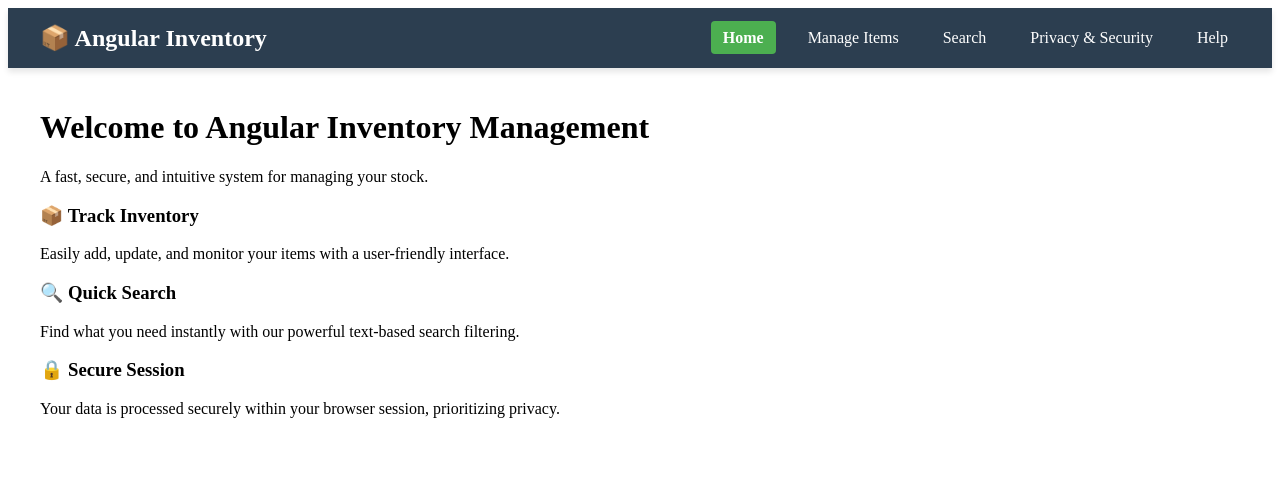
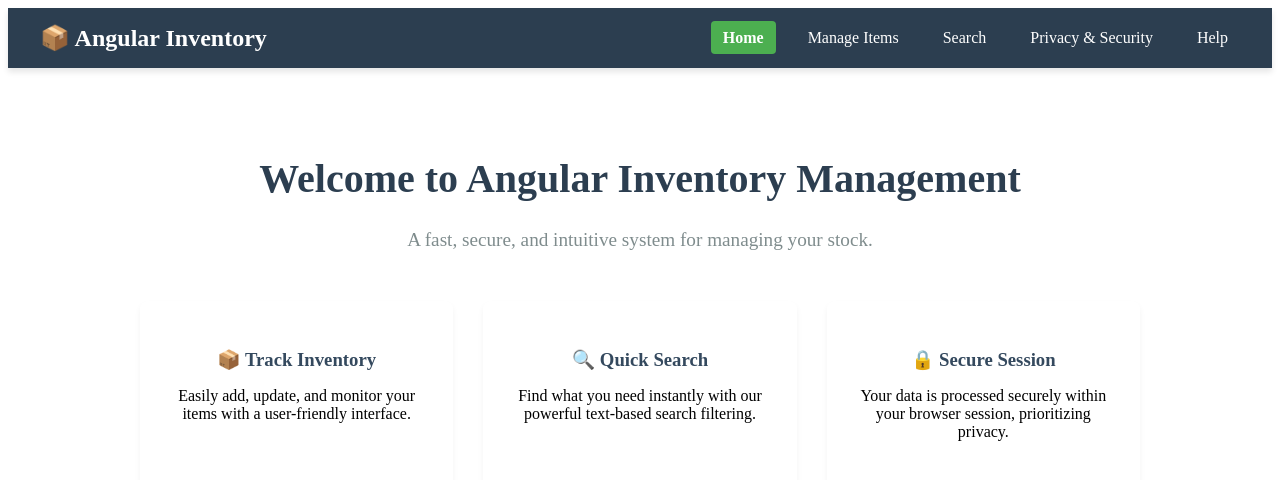
Before and after one commit to DAIJIAYANG/PROG2005-A2-Inventory-App, an Angular app in the folder Part2-Angular/: page / in a window 1280 px wide. Shown: the top 480 px of the page. Built offline with nearby package versions, Linux system fonts and the light colour scheme.

Commit message:
Explain the purpose of the application

```diff
--- a/Part2-Angular/src/app/pages/home/home.component.css
+++ b/Part2-Angular/src/app/pages/home/home.component.css
@@ -0,0 +1,22 @@
+.page-container { padding: 40px 20px; text-align: center; }
+.hero-section { margin-bottom: 50px; }
+.hero-section h1 { font-size: 2.5rem; color: #2c3e50; }
+.subtitle { font-size: 1.2rem; color: #7f8c8d; }
+
+.features-grid {
+  display: grid;
+  grid-template-columns: repeat(auto-fit, minmax(250px, 1fr));
+  gap: 30px;
+  max-width: 1000px;
+  margin: 0 auto;
+}
+
+.feature-card {
+  background: white;
+  padding: 30px;
+  border-radius: 8px;
+  box-shadow: 0 4px 6px rgba(0,0,0,0.05);
+  transition: transform 0.3s ease;
+}
+.feature-card:hover { transform: translateY(-5px); box-shadow: 0 6px 12px rgba(0,0,0,0.1); }
+.feature-card h3 { color: #34495e; margin-bottom: 15px; }
```
